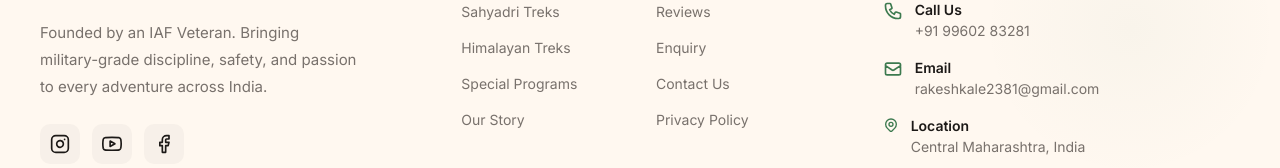
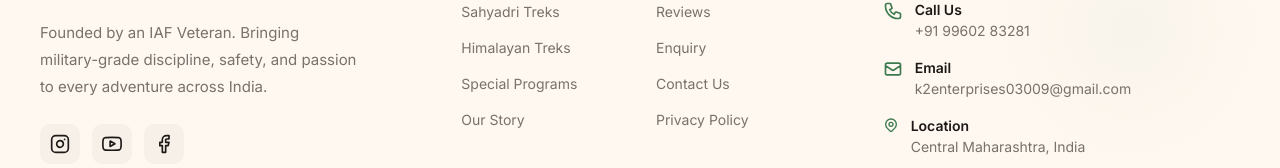
Before and after one commit to VedantJoshi21/K2-Treks-and-Adventures, a React (Vite) app in the folder Frontend/Root/: page / in a window 1280 px wide. Shown: the part 8466-8634 px from the top of the page. Built offline with nearby package versions, Linux system fonts and the light colour scheme.

Commit message:
Pushe changes

```diff
--- a/Frontend/Root/src/components/Footer.jsx
+++ b/Frontend/Root/src/components/Footer.jsx
@@ -191,7 +191,7 @@ export default function Footer({ theme, darkMode }) {
                 <div style={{ color: '#3d7a4f', marginTop: '2px' }}><MailIcon /></div>
                 <div>
                   <div style={{ fontSize: '14px', color: theme.text, fontWeight: 600 }}>Email</div>
-                  <div style={{ fontSize: '14px', color: theme.subtext }}>rakeshkale2381@gmail.com</div>
+                  <div style={{ fontSize: '14px', color: theme.subtext }}>k2enterprises03009@gmail.com</div>
                 </div>
               </div>
               <div style={{ display: 'flex', gap: '12px', alignItems: 'flex-start' }}>
```
